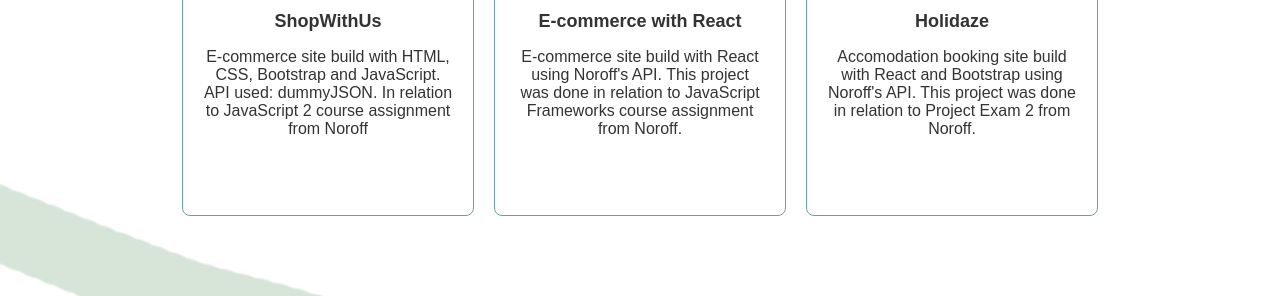
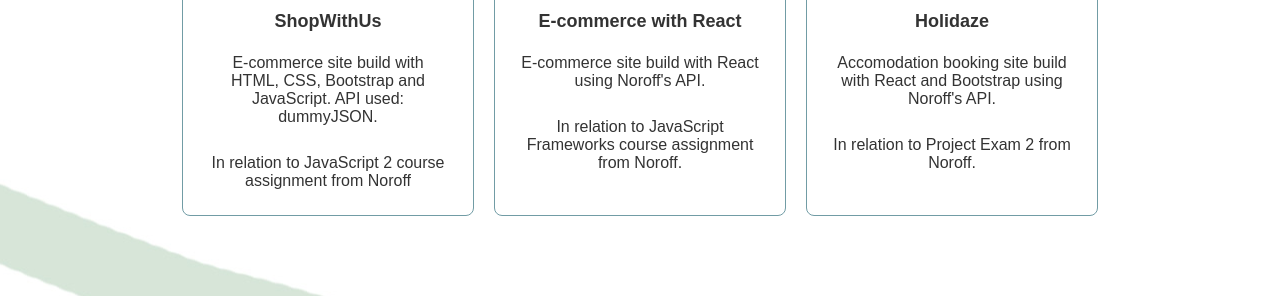
Before and after one commit to gaznik/Portfolio, a plain HTML site: page index.html in a window 1280 px wide. Shown: the part 504-800 px from the top of the page. Drawn offline with Linux system fonts and the light colour scheme; a script that the page names is missing.

Commit message:
Fixed paragraph

```diff
--- a/index.html
+++ b/index.html
@@ -27,7 +27,8 @@
             <div class="project-card">
               <img src="img/ShopWithUs.png" alt="Screenshot of ShopWithUs homepage" />
               <h3>ShopWithUs</h3>
-              <p>E-commerce site build with HTML, CSS, Bootstrap and JavaScript. API used: dummyJSON. In relation to JavaScript 2 course assignment from Noroff</p>
+              <p>E-commerce site build with HTML, CSS, Bootstrap and JavaScript. API used: dummyJSON. </p>
+              <p>In relation to JavaScript 2 course assignment from Noroff</p>
             </div>
           </a>
           </article>
@@ -36,7 +37,8 @@
             <div class="project-card">
               <img src="img/e-commerce-with-react.png" alt="Screenshot of React E-commerce homepage" />
               <h3>E-commerce with React</h3>
-              <p>E-commerce site build with React using Noroff's API. This project was done in relation to JavaScript Frameworks course assignment from Noroff.</p>
+              <p>E-commerce site build with React using Noroff's API. </p>
+              <p>In relation to JavaScript Frameworks course assignment from Noroff.</p>
             </div>
           </a>
           </article>
@@ -45,7 +47,8 @@
             <div class="project-card">
               <img src="img/holidaze-screenshot.png" alt="Screenshot of Holidaze homepage" />
               <h3>Holidaze</h3>
-              <p>Accomodation booking site build with React and Bootstrap using Noroff's API. This project was done in relation to Project Exam 2 from Noroff. </p>
+              <p>Accomodation booking site build with React and Bootstrap using Noroff's API. </p>
+              <p>In relation to Project Exam 2 from Noroff. </p>
             </div>
           </a>
           </article>
--- a/styles.css
+++ b/styles.css
@@ -106,6 +106,10 @@ main {
   color: inherit;
 }
 
+.project-card p {
+  padding: 6px;
+}
+
 #about {
   text-align: center;
   padding: 50px 20x;
```
